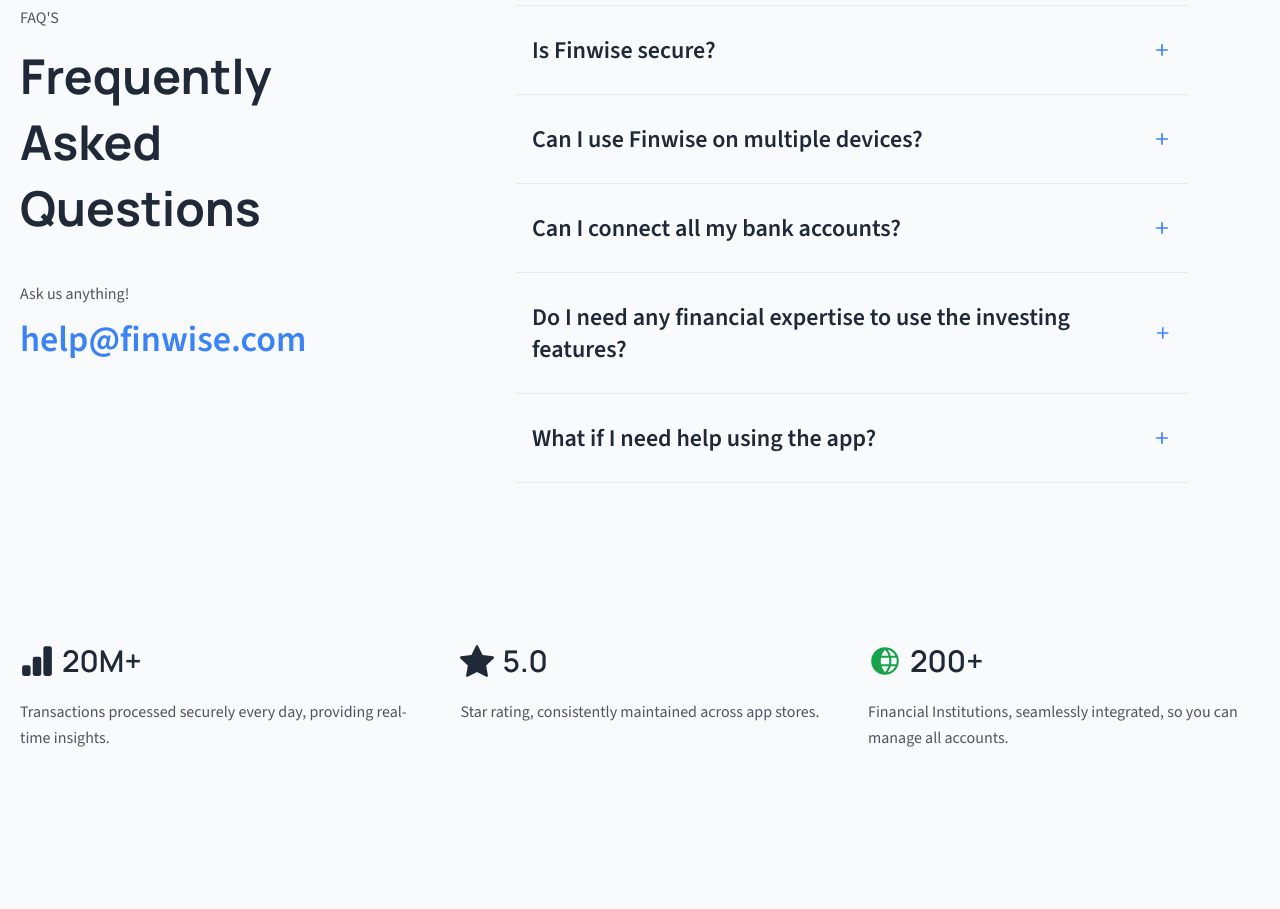
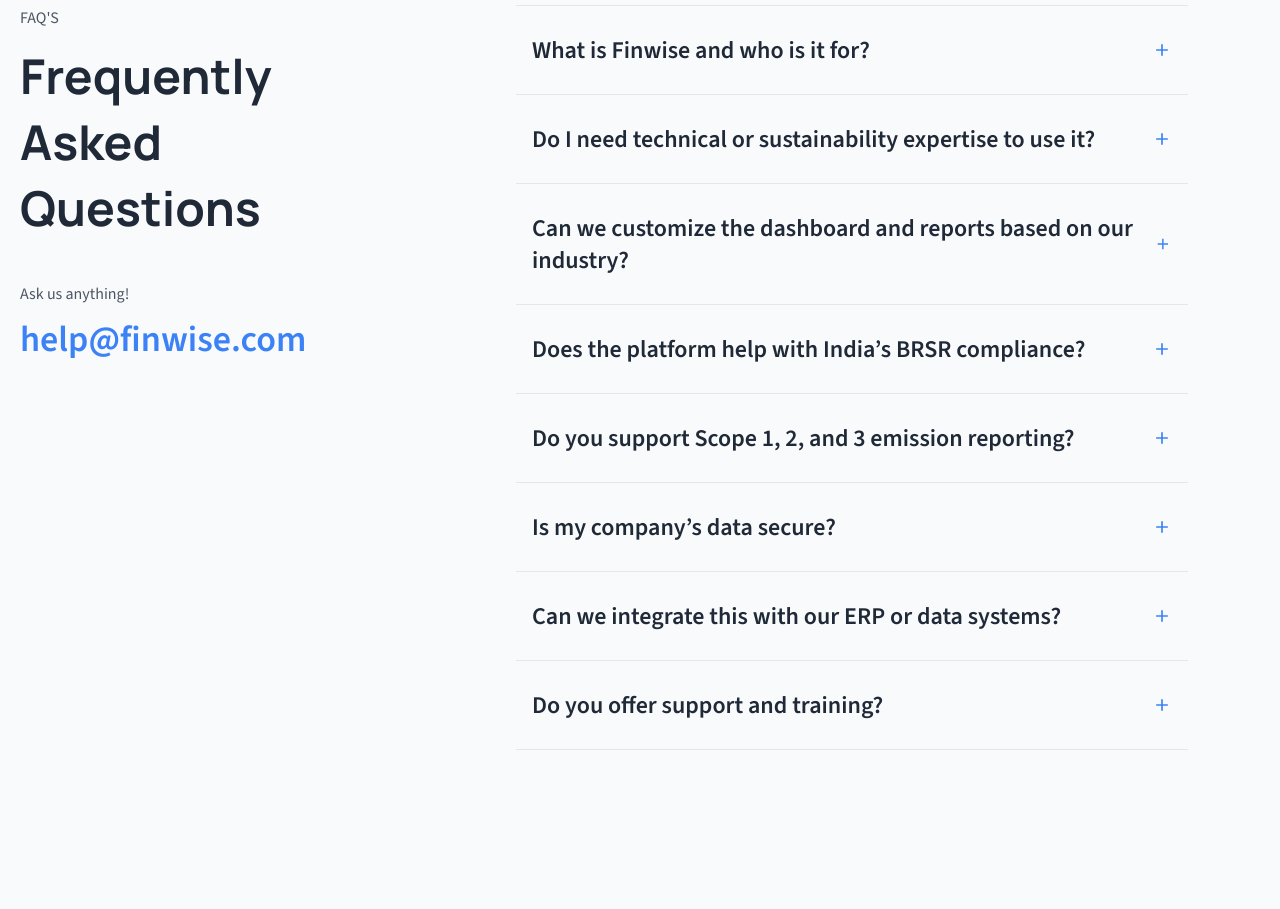
Before and after one commit to dhivek1/carbtrack-saas-landing-page, a Next.js app: page / in a window 1280 px wide. Shown: the part 3120-4029 px from the top of the page. Built offline with nearby package versions, Linux system fonts and the light colour scheme.

Commit message:
Update faq.ts

```diff
--- a/src/data/faq.ts
+++ b/src/data/faq.ts
@@ -3,23 +3,35 @@
 
 export const faqs: IFAQ[] = [
   {
-        question: `Is ${siteDetails.siteName} secure?`,
-        answer: 'Absolutely. We use bank-level encryption to protect your data and never store your login information. Plus, our biometric authentication adds an extra layer of security.',
+    question: `What is ${siteDetails.siteName} and who is it for?`,
+    answer: `${siteDetails.siteName} is an AI-powered carbon tracking and sustainability reporting platform. It's built for companies of all sizes—across industries—to simplify carbon accounting and generate compliance-ready reports.`,
   },
   {
-        question: `Can I use ${siteDetails.siteName} on multiple devices?`,
-        answer: 'Absolutely! Your Finwise account syncs seamlessly across all your devices - smartphone, tablet, and computer.',
+    question: 'Do I need technical or sustainability expertise to use it?',
+    answer: 'No, the platform is built with simplicity in mind. Our onboarding flow and smart data suggestions help anyone—regardless of background—generate meaningful emission reports and insights.',
   },
   {
-        question: 'Can I connect all my bank accounts?',
-        answer: `Yes! ${siteDetails.siteName} supports connections with over 10,000 financial institutions worldwide. Simply log in through our secure portal to link your accounts.`
+    question: 'Can we customize the dashboard and reports based on our industry?',
+    answer: 'Yes, our AI tailors the reporting format, emission sources, and benchmarks to your company’s sector—whether you’re in logistics, manufacturing, IT, or services.',
   },
   {
-        question: 'Do I need any financial expertise to use the investing features?',
-        answer: 'Not at all! Our expert-curated portfolios and educational resources make investing accessible to everyone, regardless of experience level.',
+    question: 'Does the platform help with India’s BRSR compliance?',
+    answer: `Absolutely. ${siteDetails.siteName} supports SEBI's BRSR framework and helps listed companies auto-generate reports as per national disclosure mandates.`,
   },
   {
-        question: 'What if I need help using the app?',
-        answer: 'Our dedicated support team is available 24/7 via chat or email. Plus, we offer extensive in-app tutorials and a comprehensive knowledge base to help you make the most of Finwise.'
+    question: 'Do you support Scope 1, 2, and 3 emission reporting?',
+    answer: 'Yes, we fully support Scope 1 (direct), Scope 2 (indirect from energy), and Scope 3 (value chain) emissions tracking. You’ll be guided through structured data entry or integrations.',
+  },
+  {
+    question: 'Is my company’s data secure?',
+    answer: 'We follow enterprise-grade security protocols, including end-to-end encryption and role-based access controls. Your data stays confidential and audit-trail ready.',
+  },
+  {
+    question: 'Can we integrate this with our ERP or data systems?',
+    answer: 'Yes. We offer API integrations with common enterprise tools (SAP, Excel, Google Sheets, etc.) and support custom data connectors based on your workflow.',
+  },
+  {
+    question: 'Do you offer support and training?',
+    answer: 'Yes, we provide live onboarding support, training sessions, and a detailed help center. Priority support is available for enterprise users.',
   }
 ];
```
Lines whose indentation alone changed are shown as unchanged.
